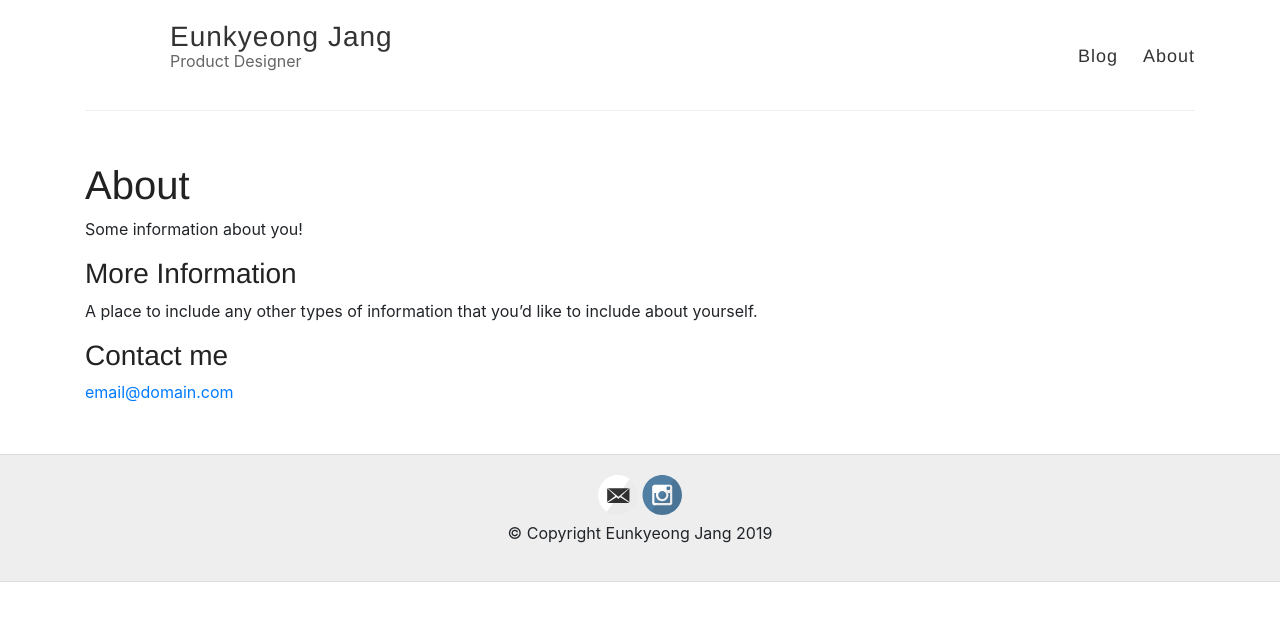
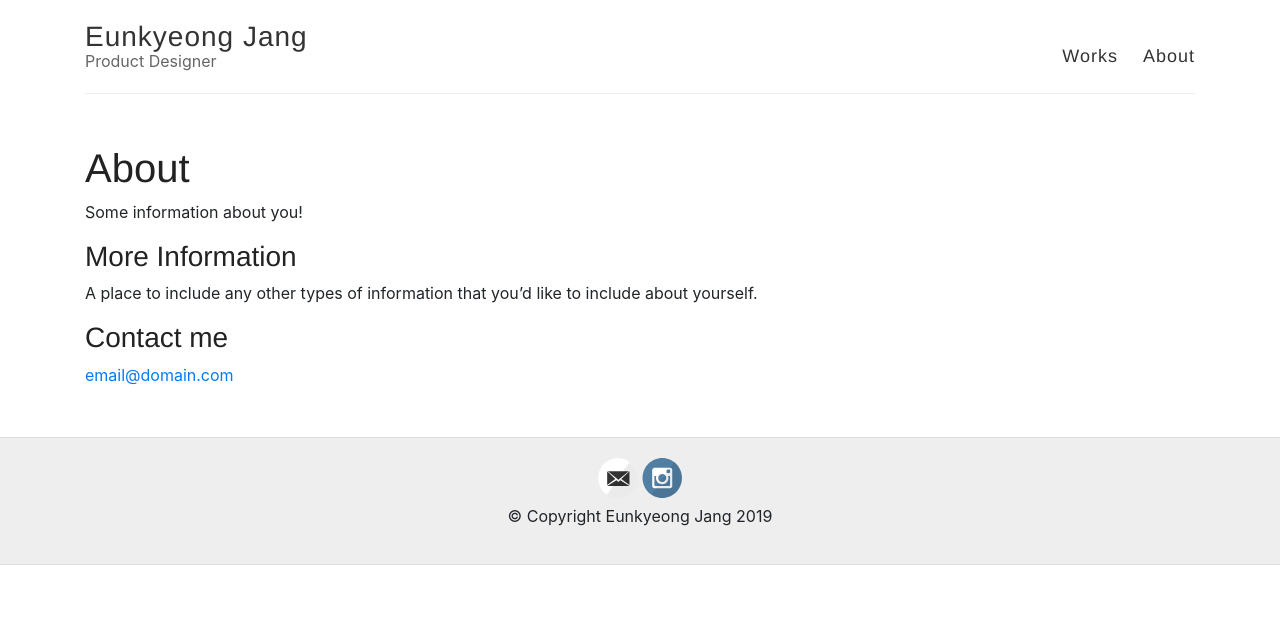
Before and after one commit to Ungkiki/Portfolio, a Jekyll site: the page built from about.md, in a window 1280 px wide. Shown: the top 621 px of the page. Built offline with Jekyll 4.4.1, drawn with Linux system fonts in a browser that asks for light colours; nearby versions of some CDN libraries.

Commit message:
site-avatar 제거

```diff
--- a/_layouts/default.html
+++ b/_layouts/default.html
@@ -31,15 +31,13 @@
     <div class="wrapper-masthead">
       <div class="container">
         <header class="masthead clearfix">
-          <a href="{{ site.baseurl }}/" class="site-avatar"><img src="{{ site.avatar }}" /></a>
-
           <div class="site-info">
             <h1 class="site-name"><a href="{{ site.baseurl }}/">{{ site.name }}</a></h1>
             <p class="site-description">{{ site.description }}</p>
           </div>
 
           <nav>
-            <a href="{{ site.baseurl }}/">Blog</a>
+            <a href="{{ site.baseurl }}/">Works</a>
             <a href="{{ site.baseurl }}/about">About</a>
           </nav>
         </header>
```
